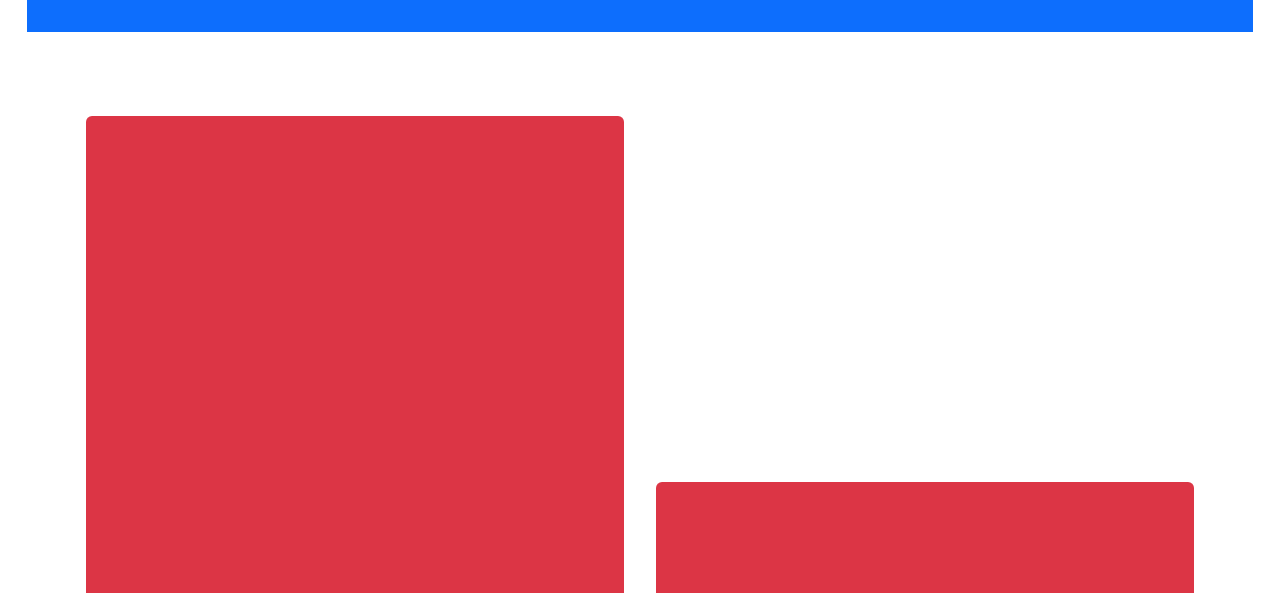
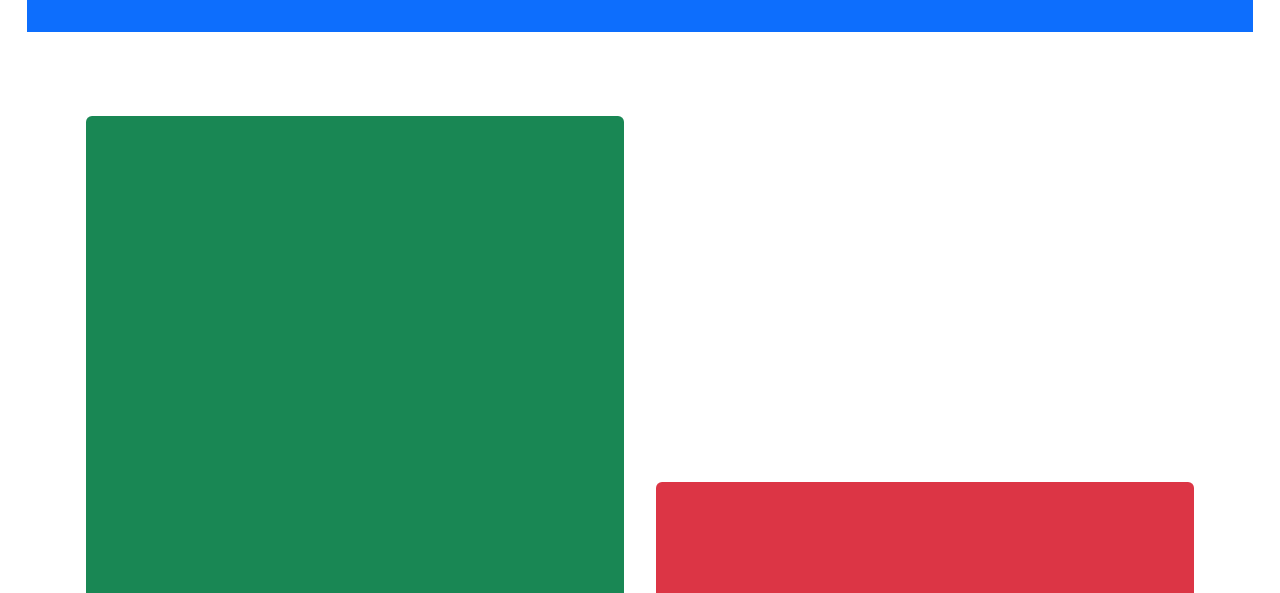
Before and after one commit to jmmedina00/fancy-countdown, a website built with webpack: page index.html in a window 1280 px wide. Shown: the top 593 px of the page. Built offline with nearby package versions, Linux system fonts and the light colour scheme.

Commit message:
feat: implement time unit bar color changing

```diff
--- a/src/html/time-unit-counter.html
+++ b/src/html/time-unit-counter.html
@@ -1,6 +1,6 @@
 <div class="col mx-3">
   <div class="row time-unit-bar">
-    <div class="col align-self-end bg-danger rounded-top"></div>
+    <div class="col align-self-end rounded-top"></div>
   </div>
   <div class="row">
     <div class="col text-center number collapse">00</div>
--- a/src/js/time-unit.js
+++ b/src/js/time-unit.js
@@ -2,6 +2,7 @@ import timeUnitSrc from "../html/time-unit-counter.html";
 import { getComponent } from "./component";
 import { first } from "rxjs";
 import * as bootstrap from "bootstrap";
+import { colors } from "./theme";
 
 export const getTimeUnitComponent = ([
   unitLabel = "",
@@ -13,12 +14,32 @@ export const getTimeUnitComponent = ([
   const unitLabelNode = timeUnitComponent.querySelector(".label .col");
   const timeUnitBar = timeUnitComponent.querySelector(".time-unit-bar .col");
 
+  const getBarColor = (time) => {
+    // Three color ranges, remove warning, then success if maximum lower than 3
+    // Refactor to accept an array, remove colors from the center as max gets lower
+    if (timeUnitMaximum == 1) {
+      return colors.danger;
+    }
+
+    if (timeUnitMaximum == 2) {
+      return time == 1 ? colors.danger : colors.success;
+    }
+
+    const threshold = Math.floor(timeUnitMaximum / 3);
+    return time < threshold
+      ? colors.danger
+      : time < threshold * 2
+      ? colors.warning
+      : colors.success;
+  };
+
   timerObservable.subscribe({
     next: (x) => {
       numberLabelNode.innerHTML = ("" + x).padStart(2, 0);
 
       const percent = (x / timeUnitMaximum) * 100;
       timeUnitBar.style.height = `${percent}%`;
+      timeUnitBar.style.backgroundColor = getBarColor(x);
     },
     complete: () => {
       numberLabelNode.innerHTML = "00";
```
